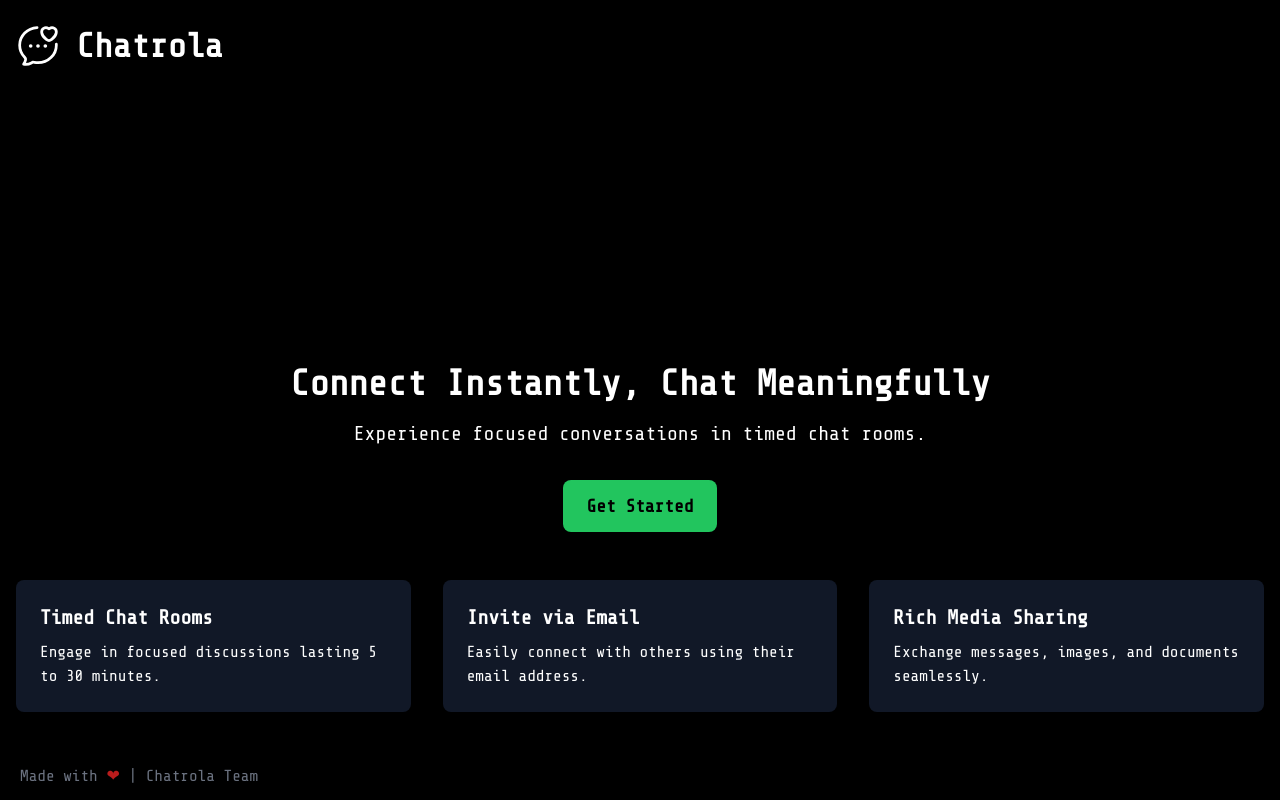
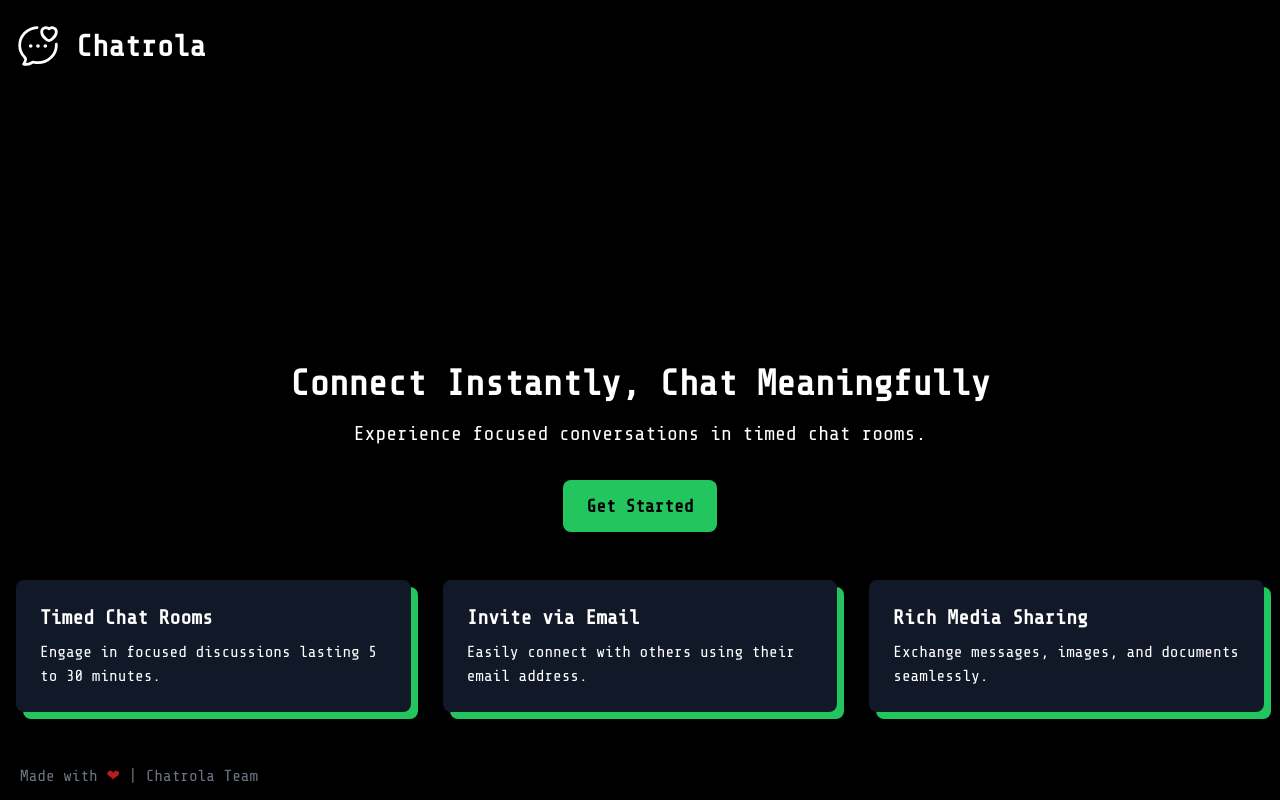
Before and after one commit to Atom-cell/Chatrola, a Next.js app: page / in a window 1280 px wide. Built offline with nearby package versions, Linux system fonts and the light colour scheme.

Commit message:
Landing page shadow added for features.

```diff
--- a/app/components/Header.tsx
+++ b/app/components/Header.tsx
@@ -6,7 +6,7 @@ const Header = () => {
 		<header className='container pl-4 py-6'>
 			<nav className='flex items-center'>
 				<ChatrolaIcon />
-				<h1 className='ml-4'>Chatrola</h1>
+				<h2 className='ml-4'>Chatrola</h2>
 				{/* <button className='bg-green-1 text-black px-4 py-2 rounded'>
 						Sign Up
 					</button> */}
--- a/app/components/LandingPageButton.tsx
+++ b/app/components/LandingPageButton.tsx
@@ -1,12 +1,22 @@
 'use client';
-import React from 'react';
+import React, { useEffect } from 'react';
 import { useRouter } from 'next/navigation';
+import { getRoomname } from '../utils/LocalStorage';
 
 const LandingPageButton = () => {
 	const router = useRouter();
+
+	useEffect(() => {
+		const roomname = getRoomname();
+		if (roomname) router.push(`/rooms/${roomname}`);
+	}, [router]);
+
 	return (
 		<div>
-			<button className='bg-green-1 text-black px-6 py-3 rounded-lg text-lg font-semibold' onClick={() => router.push('/create-room')}>
+			<button
+				className='bg-green-1 text-black px-6 py-3 rounded-lg text-lg font-semibold'
+				onClick={() => router.push('/create-room')}
+			>
 				Get Started
 			</button>
 		</div>
--- a/app/globals.css
+++ b/app/globals.css
@@ -64,3 +64,13 @@ input::-webkit-inner-spin-button {
 input[type='number'] {
 	-moz-appearance: textfield;
 }
+
+
+.shadow {
+	box-shadow: 7px 7px 0px 0px #22c55e;
+	transition: box-shadow 0.2s ease-in-out;
+  }
+
+  .shadow:hover {
+	box-shadow: 0 0 0 0 #22c55e;;
+  }
--- a/app/page.tsx
+++ b/app/page.tsx
@@ -19,15 +19,15 @@ const LandingPage = () => {
 				</section>
 
 				<section className='grid md:grid-cols-3 gap-8 mb-12'>
-					<div className='bg-gray-900 p-6 rounded-lg'>
+					<div className='bg-gray-900 p-6 rounded-lg shadow'>
 						<h3 className='text-xl font-semibold mb-2'>Timed Chat Rooms</h3>
 						<p>Engage in focused discussions lasting 5 to 30 minutes.</p>
 					</div>
-					<div className='bg-gray-900 p-6 rounded-lg'>
+					<div className='bg-gray-900 p-6 rounded-lg shadow'>
 						<h3 className='text-xl font-semibold mb-2'>Invite via Email</h3>
 						<p>Easily connect with others using their email address.</p>
 					</div>
-					<div className='bg-gray-900 p-6 rounded-lg'>
+					<div className='bg-gray-900 p-6 rounded-lg shadow'>
 						<h3 className='text-xl font-semibold mb-2'>Rich Media Sharing</h3>
 						<p>Exchange messages, images, and documents seamlessly.</p>
 					</div>
```
